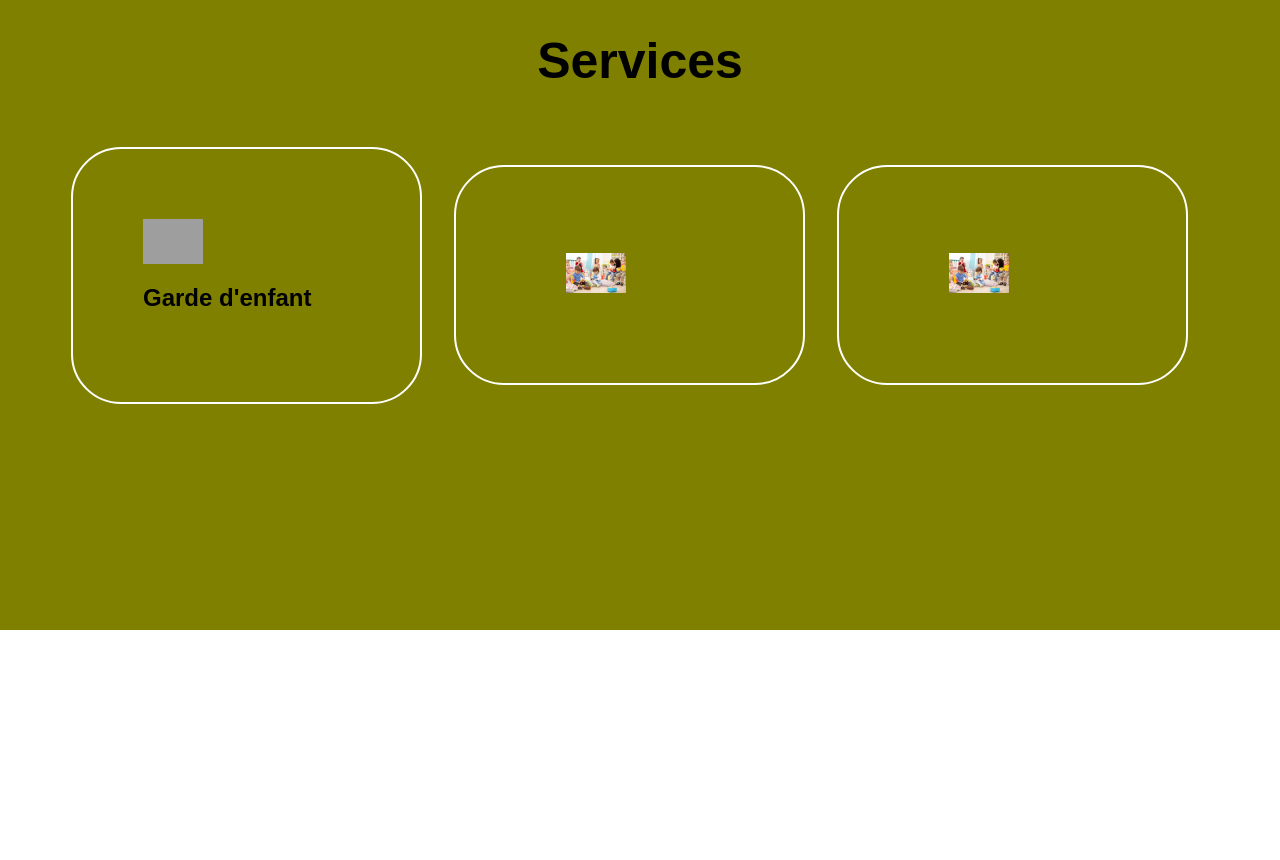
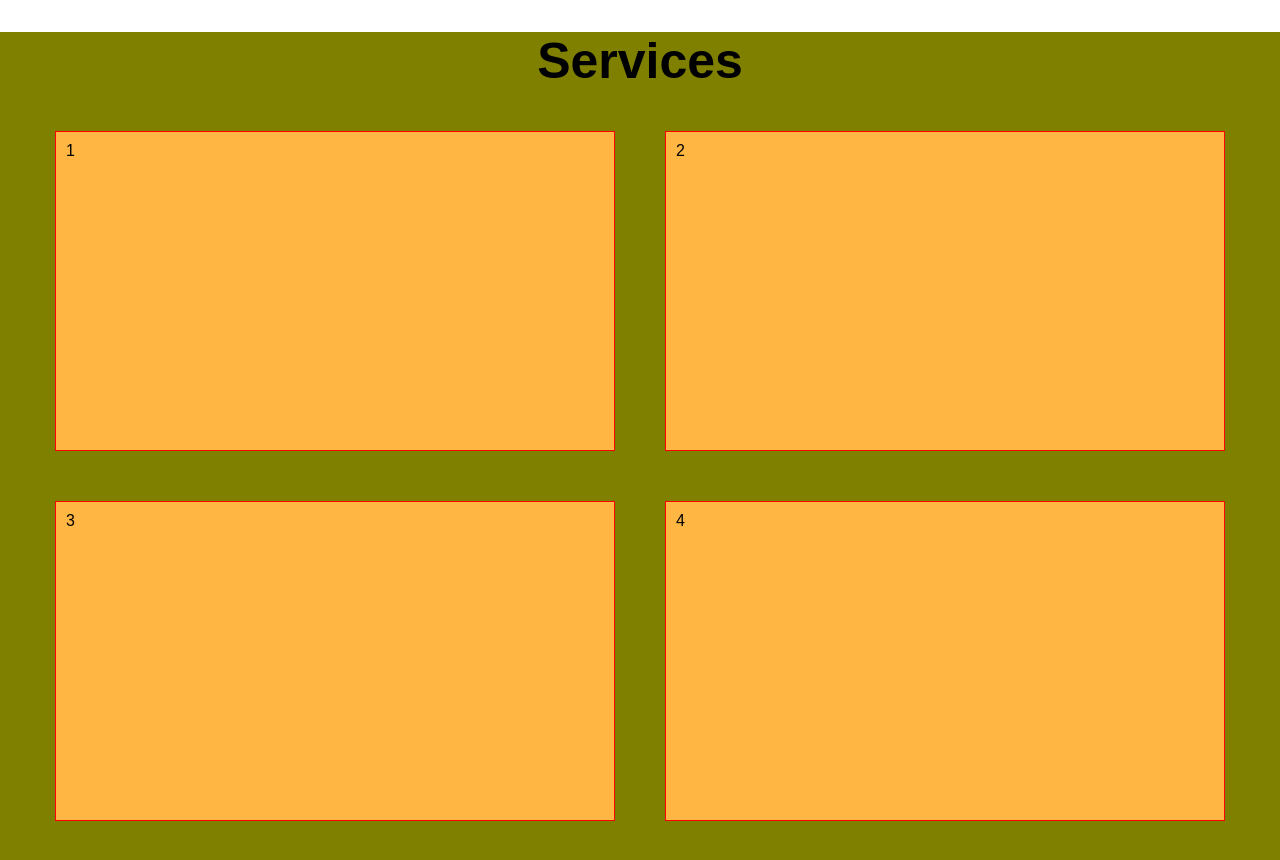
Before and after one commit to blandine-228/ProjetEtoile, a plain HTML site: page index.html in a window 1280 px wide. Shown: the part 740-1600 px from the top of the page. Before the commit the page ends 1370 px from the top, so only its background shows below. Drawn offline with Linux system fonts and the light colour scheme; grey boxes are pictures that could not be loaded.

Commit message:
ajout des grids vide sur la page

```diff
--- a/index.html
+++ b/index.html
@@ -48,26 +48,20 @@
         <section id="section2">
             <div class="container">
                 <h1>Services</h1>
-                <div>
-                    <article class="benefit">
-                        <div>
-                            <img src="images/i5.jpg" alt="garde enfant">
+                <div class="grid-container">
+                    <div class="grid-item1">
+                        1
+                    </div>
+                    <div class="grid-item1">
+                        2
+                    </div>
+                    <div class="grid-item1">
+                        3
+                    </div>
+                    <div class="grid-item1">
+                        4
+                    </div>
 
-                        </div>
-
-
-                        <footer><h2>Garde d'enfant</h2></footer>
-                    </article>
-                    <article class="benefit">
-                        <figure>
-                            <img src="images/i7.jpeg" alt="garde enfant">
-                        </figure>
-                    </article class="benefit">
-                    <article class="benefit">
-                        <figure>
-                            <img src="images/i7.jpeg" alt="garde enfant">
-                        </figure>
-                    </article>
                 </div>
 
             </div>
--- a/style.css
+++ b/style.css
@@ -121,31 +121,23 @@ main{
 /*SECTION2*/
 #section2{
     background-color: olive;
-    height: 40em;
+    height: 60em;
 }
 #section2 .container{
-    display: flex;
-    flex-direction: column;
 
 }
 #section2 .container >h1{
     font-size: 50px;
     text-align: center;
 }
-#section2 .container div{
-    display: flex;
-    flex-wrap: wrap;
-    align-items: center;
-
-
+#section2 .grid-container{
+    display: grid;
+    grid-template-columns: repeat(2 , 1fr);
+    grid-gap: 50px;
 }
-.benefit{
-    width:30%;
-
-    border: 2px solid white;
-
-    margin: 1em;
-    padding: 70px;
-    border-radius: 50px;
-
+.grid-item1{
+    height: 20em;
+    background: #ffb642;
+    padding: 10px;
+    border: 1px solid red;
 }
```
